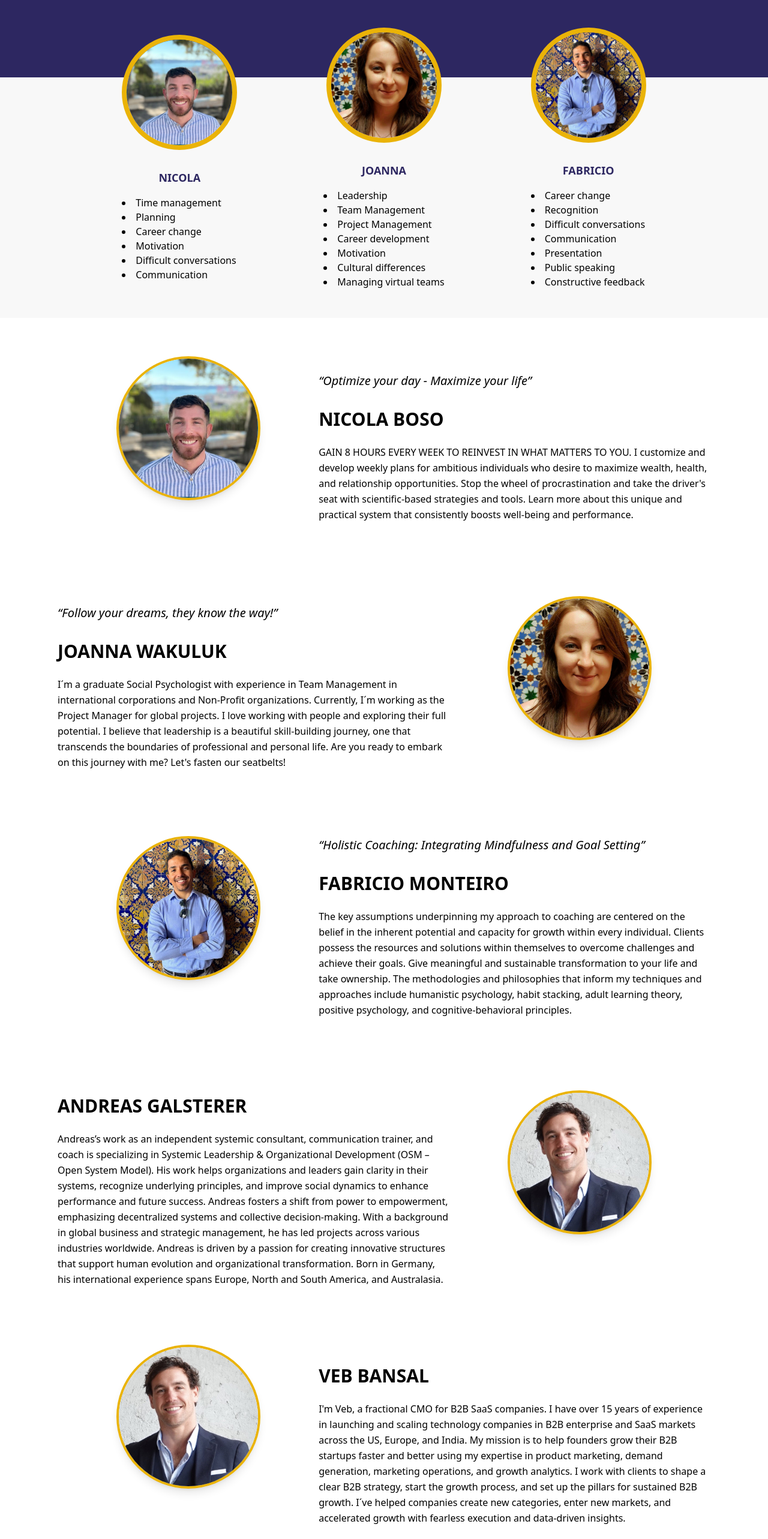
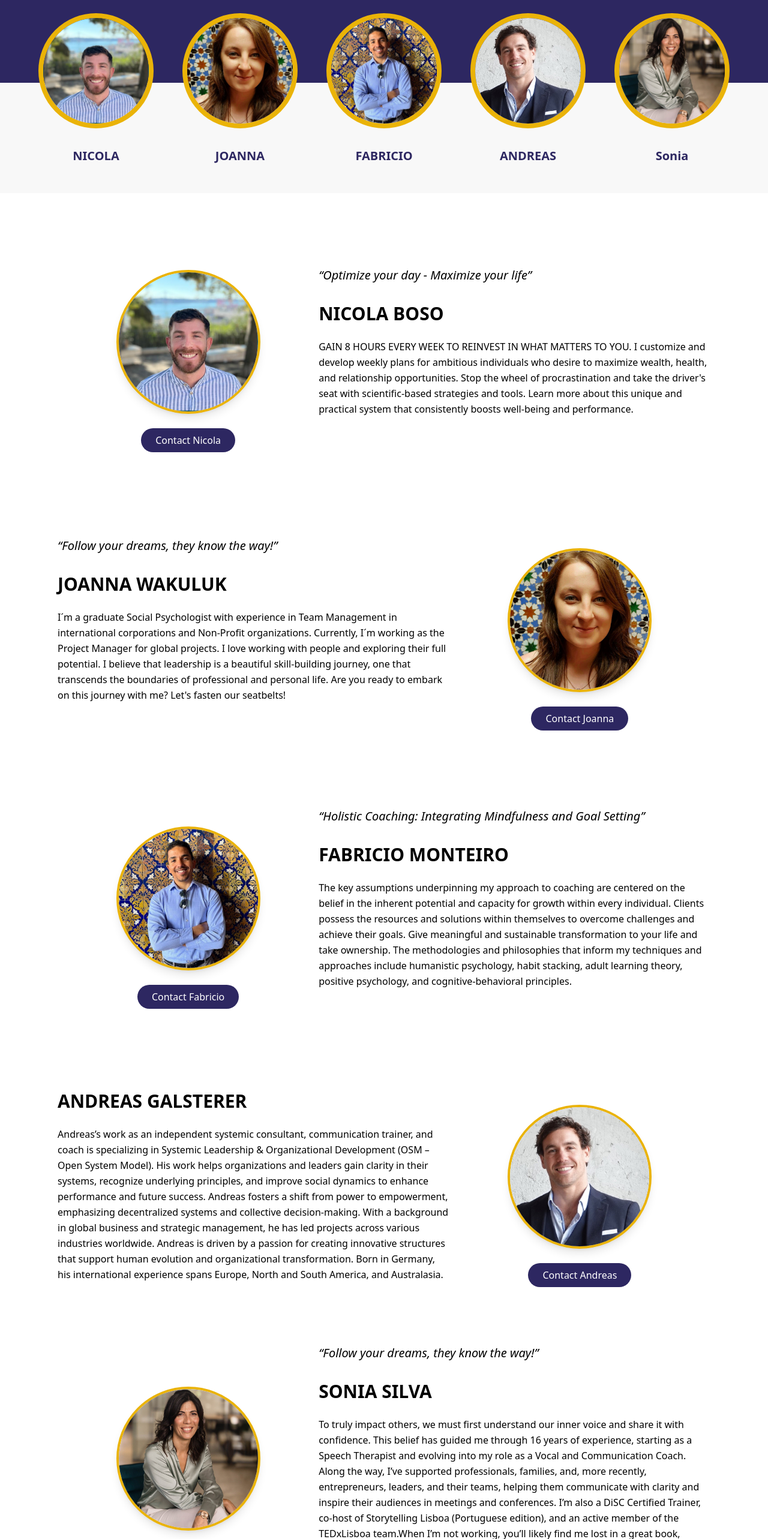
Before and after one commit to hmweb77/lisbon-coaches, a Next.js app: page /coaches in a window 1280 px wide. Shown: the part 234-2800 px from the top of the page at 60% size. Built offline with nearby package versions, Linux system fonts and the light colour scheme.

Commit message:
modify version v6

```diff
--- a/src/app/section/CoachesDet.jsx
+++ b/src/app/section/CoachesDet.jsx
@@ -4,6 +4,7 @@ import Image2 from "../../../public/assets/nicola.png";
 import Image3 from "../../../public/assets/fabricio.png";
 import Image4 from "../../../public/assets/Andreas.jpg";
 import Image6 from "../../../public/assets/sonia.jpg";
+import Image5 from "../../../public/assets/veb.jpg";
 
 export default function CoachesDets() {
   const coaches = [
@@ -39,30 +40,16 @@ export default function CoachesDets() {
         "Andreas’s work as an independent systemic consultant, communication trainer, and coach is specializing in Systemic Leadership & Organizational Development (OSM – Open System Model). His work helps organizations and leaders gain clarity in their systems, recognize underlying principles, and improve social dynamics to enhance performance and future success. Andreas fosters a shift from power to empowerment, emphasizing decentralized systems and collective decision-making. With a background in global business and strategic management, he has led projects across various industries worldwide. Andreas is driven by a passion for creating innovative structures that support human evolution and organizational transformation. Born in Germany, his international experience spans Europe, North and South America, and Australasia.",
       buttonText: "Contact Andreas",
     },
-    {
-      name: "VEB BANSAL",
-      imageSrc: Image4,
-      quote: "",
-      description:
-        "I'm Veb, a fractional CMO for B2B SaaS companies. I have over 15 years of experience in launching and scaling technology companies in B2B enterprise and SaaS markets across the US, Europe, and India. My mission is to help founders grow their B2B startups faster and better using my expertise in product marketing, demand generation, marketing operations, and growth analytics. I work with clients to shape a clear B2B strategy, start the growth process, and set up the pillars for sustained B2B growth. I´ve helped companies create new categories, enter new markets, and accelerated growth with fearless execution and data-driven insights.",
-      buttonText: "Contact Veb",
-    },
+
     {
       name: "SONIA SILVA",
       imageSrc: Image6,
       quote: "“Follow your dreams, they know the way!”",
       description:
-        "I´m a graduate Social Psychologist with experience in Team Management in international corporations and Non-Profit organizations. Currently, I´m working as the Project Manager for global projects.I love working with people and exploring their full potential. I believe that leadership is a beautiful skill-building journey, one that transcends the boundaries of professional and personal life. Are you ready to embark on this journey with me? Let's fasten our seatbelts!",
+        "To truly impact others, we must first understand our inner voice and share it with confidence. This belief has guided me through 16 years of experience, starting as a Speech Therapist and evolving into my role as a Vocal and Communication Coach. Along the way, I’ve supported professionals, families, and, more recently, entrepreneurs, leaders, and their teams, helping them communicate with clarity and inspire their audiences in meetings and conferences. I’m also a DiSC Certified Trainer, co-host of Storytelling Lisboa (Portuguese edition), and an active member of the TEDxLisboa team.When I’m not working, you’ll likely find me lost in a great book, hiking, or savoring music and coffee with friends. Speaking of coffee—let’s grab one and share our stories! Connection starts here.",
       buttonText: "Contact Sonia",
     },
-    {
-      name: "MIGENA GJERAZI",
-      imageSrc: Image6,
-      quote: "“Follow your dreams, they know the way!”",
-      description:
-        "I´m a graduate Social Psychologist with experience in Team Management in international corporations and Non-Profit organizations. Currently, I´m working as the Project Manager for global projects.I love working with people and exploring their full potential. I believe that leadership is a beautiful skill-building journey, one that transcends the boundaries of professional and personal life. Are you ready to embark on this journey with me? Let's fasten our seatbelts!",
-      buttonText: "Contact Migena",
-    },
+
   ];
 
   return (
@@ -75,15 +62,15 @@ export default function CoachesDets() {
           }`}
         >
           {/* Image Section */}
-          <div className="flex flex-col items-center lg:w-2/5 mb-8 lg:mb-0">
-            <div className="w-60 h-60 rounded-full overflow-hidden shadow-lg border-4 border-yellow-500 flex justify-center items-center">
+          <div className="flex pt-16 flex-col items-center lg:w-2/5 mb-8 lg:mb-0">
+            <div className="w-60  h-60 rounded-full overflow-hidden shadow-lg border-4 border-yellow-500 flex justify-center items-center">
               <Image
                 src={coach.imageSrc}
                 alt={coach.name}
                 className="w-full h-full object-cover"
               />
             </div>
-            <button className="mt-6 bg-purple-600 text-white py-2 px-6 rounded-full hover:bg-purple-700 transition duration-300">
+            <button className="mt-6 bg-purple text-white py-2 px-6 rounded-full hover:bg-purple-700 transition duration-300">
               {coach.buttonText}
             </button>
           </div>
--- a/src/app/section/Hero.jsx
+++ b/src/app/section/Hero.jsx
@@ -2,10 +2,10 @@
 import Image from "next/image";
 import React from "react";
 
-import ImageH from "../../../public/assets/logo-nobg.png";
+
 
 import ImageW from "../../../public/assets/logo-white.svg";
-import ImageQ from "../../../public/assets/hero2.png";
+
 
 export default function Hero() {
   return (
--- a/src/app/section/Members.jsx
+++ b/src/app/section/Members.jsx
@@ -7,6 +7,7 @@ import Image2 from "../../../public/assets/nicola.png";
 import Image3 from "../../../public/assets/fabricio.png";
 import Image4 from "../../../public/assets/sonia.jpg";
 import Image5 from "../../../public/assets/Andreas.jpg";
+import Image6 from "../../../public/assets/veb.jpg";
 const people = [
   {
     name: "Joanna",
@@ -29,20 +30,16 @@ const people = [
     imageUrl: Image5,
   },
   {
-    name: "Veb",
-    role: "Fractional CMO ",
-    imageUrl: Image5,
-  },
-  {
     name: "Sonia",
     role: "Vocal Coach",
     imageUrl: Image4,
   },
   {
-    name: "Migena",
-    role: "Leadership Coach",
-    imageUrl: Image5,
+    name: "Veb",
+    role: "Fractional CMO ",
+    imageUrl: Image6,
   },
+
   // More people...
 ];
 
@@ -53,7 +50,7 @@ export default function Members() {
         <h2 className="text-3xl text-center font-bold tracking-tight text-black sm:text-4xl">
           WORKSHOP FACILITATORS
         </h2>
-        <ul className="mx-auto mt-20 grid  max-w-2xl grid-cols-2 gap-x-8 gap-y-16 text-center sm:grid-cols-3 md:grid-cols-4 lg:mx-0 lg:max-w-none lg:grid-cols-4 xl:grid-cols-4">
+        <ul className="mx-auto mt-20 grid  max-w-2xl grid-cols-1 gap-x-8 gap-y-16 text-center sm:grid-cols-3 md:grid-cols-4 lg:mx-0 lg:max-w-none lg:grid-cols-4 xl:grid-cols-4">
           {people.map((person) => (
             <li key={person.name}>
               <Image
--- a/src/app/section/NewCoaches.jsx
+++ b/src/app/section/NewCoaches.jsx
@@ -4,6 +4,7 @@ import Image1 from "../../../public/assets/joana.png";
 import Image2 from "../../../public/assets/nicola.png";
 import Image3 from "../../../public/assets/fabricio.png";
 import Image4 from "../../../public/assets/Andreas.jpg";
+import Image5 from "../../../public/assets/sonia.jpg";
 
 export default function OurCoaches() {
   const coaches = [
@@ -24,27 +25,26 @@ export default function OurCoaches() {
       imageSrc: Image4,
     },
     {
-      name: "veb",
-      imageSrc: Image4,
+      name: "Sonia",
+      imageSrc: Image5,
     },
   ];
 
   return (
     <section className="relative">
-      {/* Purple background */}
+
       <div className="bg-purple h-1/2 w-full absolute top-0 left-0" />
-      {/* White background */}
+
       <div className="bg-gray h-1/2 w-full absolute bottom-0 left-0" />
       <div className="relative z-10 text-center py-12">
         <h1 className="text-center text-white text-4xl font-bold mt-4 mb-14">
           OUR COACHES
         </h1>
-        <div className="flex flex-col items-center md:flex-row md:space-y-0 md:space-x-24 justify-center">
+        <div className="flex flex-col items-center space-y-8 md:flex-row md:space-y-0 md:space-x-8 lg:space-x-12 justify-center">
   {coaches.map((coach, index) => (
     <div key={index} className="text-center">
-              <div className="w-32 h-32 md:w-40 md:h-40 lg:w-48 lg:h-48 rounded-full overflow-hidden border-8 border-yellow-500 mx-auto">
+      <div className="w-24 h-24 sm:w-32 sm:h-32 md:w-40 md:h-40 lg:w-48 lg:h-48 rounded-full overflow-hidden border-4 sm:border-6 md:border-8 border-yellow-500">
         <Link href="/coaches">
-
           <Image
             src={coach.imageSrc}
             alt={coach.name}
@@ -52,12 +52,13 @@ export default function OurCoaches() {
           />
         </Link>
       </div>
-              <h3 className="mt-8 text-lg font-semibold  text-purple">
+      <h3 className="mt-4 sm:mt-6 md:mt-8 text-sm sm:text-base md:text-lg lg:text-xl font-semibold text-purple">
         {coach.name}
       </h3>
     </div>
   ))}
 </div>
+
       </div>
     </section>
   );
--- a/src/app/section/OurCoachesDetails.jsx
+++ b/src/app/section/OurCoachesDetails.jsx
@@ -3,77 +3,58 @@ import Image from "next/image";
 import Image1 from "../../../public/assets/joana.png";
 import Image2 from "../../../public/assets/nicola.png";
 import Image3 from "../../../public/assets/fabricio.png";
-
+import Image4 from "../../../public/assets/Andreas.jpg";
+import Image5 from "../../../public/assets/sonia.jpg";
+import Link from "next/link";
 export default function OurCoachesDetails() {
   const coaches = [
     {
       name: "NICOLA",
       imageSrc: Image2,
-      speciality: [
-        "Time management",
-        "Planning",
-        "Career change",
-        "Motivation",
-        "Difficult conversations",
-        "Communication",
-      ],
     },
     {
       name: " JOANNA",
       imageSrc: Image1,
-      speciality: [
-        "Leadership",
-        "Team Management",
-        "Project Management ",
-        "Career development",
-        "Motivation",
-        "Cultural differences",
-        "Managing virtual teams",
-      ],
     },
     {
       name: "FABRICIO",
       imageSrc: Image3,
-      speciality: [
-        "Career change",
-        "Recognition",
-        "Difficult conversations",
-        "Communication",
-        "Presentation",
-        "Public speaking",
-        "Constructive feedback",
-      ],
+    },
+    {
+      name: "ANDREAS",
+      imageSrc: Image4,
+    },
+    {
+      name: "Sonia",
+      imageSrc: Image5,
     },
   ];
 
   return (
     <section className="relative">
       {/* Purple background */}
-      <div className="lg:bg-purple lg:h-2/5 lg:w-full lg:absolute lg:top-0 lg:left-0" />
+      <div className="lg:bg-purple lg:h-3/5 lg:w-full lg:absolute lg:top-0 lg:left-0" />
       {/* White background */}
-      <div className="lg:bg-gray lg:h-3/5 lg:w-full lg:absolute lg:bottom-0 lg:left-0" />
+      <div className="lg:bg-gray lg:h-2/5 lg:w-full lg:absolute lg:bottom-0 lg:left-0" />
       <div className="relative z-10 text-center py-12">
         <h1 className="text-center text-black lg:text-white text-4xl font-bold mt-4 mb-14">
           OUR COACHES
         </h1>
-        <div className="flex flex-col items-center md:flex-row md:space-y-0 md:space-x-36 justify-center">
+        <div className="flex flex-col items-center space-y-8 md:flex-row md:space-y-0 md:space-x-8 lg:space-x-12 justify-center">
   {coaches.map((coach, index) => (
     <div key={index} className="text-center">
-              <div className="w-32 h-32 md:w-40 md:h-40 lg:w-48 lg:h-48 rounded-full overflow-hidden border-8 mt-6 border-yellow-500 mx-auto">
+      <div className="w-24 h-24 sm:w-32 sm:h-32 md:w-40 md:h-40 lg:w-48 lg:h-48 rounded-full overflow-hidden border-4 sm:border-6 md:border-8 border-yellow-500">
+        <Link href="/coaches">
           <Image
             src={coach.imageSrc}
             alt={coach.name}
             className="w-full h-full object-cover"
           />
+        </Link>
       </div>
-              <h3 className="mt-8 text-lg font-semibold  text-purple">
+      <h3 className="mt-4 sm:mt-6 md:mt-8 text-sm sm:text-base md:text-lg lg:text-xl font-semibold text-purple">
         {coach.name}
       </h3>
-              <ul className="mt-4 text-left list-disc list-inside">
-                {coach.speciality.map((item, index) => (
-                  <li key={index} className="text-gray-700">{item}</li>
-                ))}
-              </ul>
     </div>
   ))}
 </div>
```
Also changed, not shown: src/app/section/Event.jsx (+4 -4 lines), src/app/section/Workshop.jsx (+6 -5 lines), public/assets/Screenshot 2024-11-28 at 19.37.09.png (added), public/assets/veb.jpg (added). Lines whose indentation alone changed are shown as unchanged.
